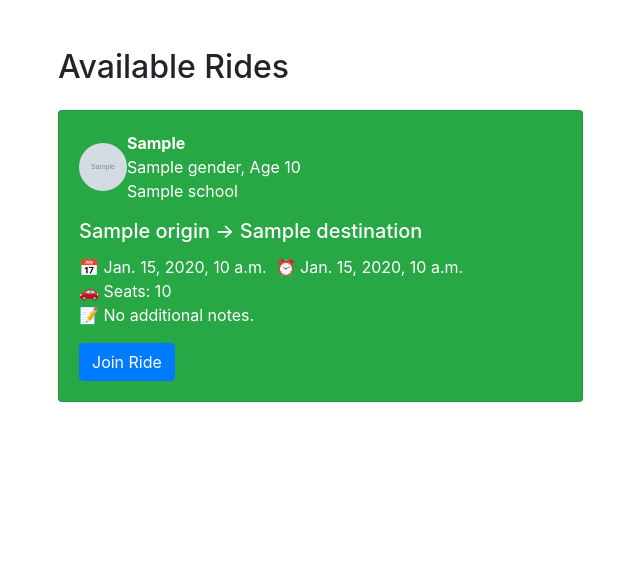
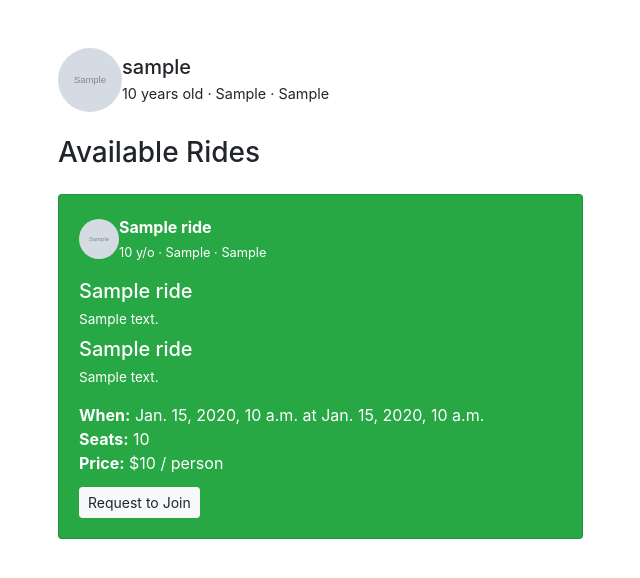
Before and after one commit to JCorneilleN/Kumba-web, a Django app: template kumba-dev/core/templates/core/rides.html in a window 1280 px wide. Shown: the part 24-602 px from the top of the page, without its empty margins (42-682 px from the left). Run offline with Django 5.2, Linux system fonts and the light colour scheme; the template is opened without the code that fills it: most values are stand-ins (such as "Sample title", 1, 10 or a date in 2020); grey boxes marked "Sample" are stand-in pictures; parts of the project's set-up code (start-up, migrations or seed data) failed here and were passed over; some libraries are stand-ins or nearby versions.

Commit message:
Added more files

```diff
--- a/kumba-dev/core/templates/core/rides.html
+++ b/kumba-dev/core/templates/core/rides.html
@@ -3,41 +3,76 @@
 
 {% block content %}
 <div class="container my-4">
-  <h2 class="mb-4">Available Rides</h2>
-  {% if rides %}
-    <div class="row g-3">
+
+  {# ——— Current User Info ——— #}
+  <div class="d-flex align-items-center mb-4">
+    <img src="{{ user_picture_url }}"
+         alt="Profile picture"
+         class="rounded-circle me-3"
+         style="width:64px;height:64px;object-fit:cover;">
+    <div>
+      <h5 class="mb-1">{{ user_name }}</h5>
+      <p class="mb-0" style="font-size:0.9rem;">
+        {{ user_age }} years old &middot; {{ user_gender }} &middot; {{ user_school }}
+      </p>
+    </div>
+  </div>
+
+  <h3 class="mb-4">Available Rides</h3>
+  <div class="row gy-3">
+
     {% for ride in rides %}
       <div class="col-md-6">
         <div class="card bg-success text-white h-100">
           <div class="card-body">
+
+            {# ——— Driver Info ——— #}
             <div class="d-flex align-items-center mb-3">
-                {% if ride.profile_picture %}
-                  <img src="{{ ride.profile_picture }}" class="rounded-circle me-3" style="width:48px; height:48px;">
-                {% else %}
-                  <div class="bg-secondary rounded-circle me-3" style="width:48px; height:48px;"></div>
-                {% endif %}
+              <img src="{{ ride.driver_picture }}"
+                   alt="Driver pic"
+                   class="rounded-circle me-2"
+                   style="width:40px;height:40px;object-fit:cover;">
               <div>
-                  <strong>{{ ride.first_name }}</strong><br>
-                  {{ ride.gender }}, Age {{ ride.age }}<br>
-                  {{ ride.school }}
+                <strong>{{ ride.driver_name }}</strong><br>
+                <small style="font-size:0.8rem;">
+                  {{ ride.driver_age }} y/o &middot; {{ ride.driver_gender }} &middot; {{ ride.driver_school }}
+                </small>
               </div>
             </div>
-              <h5 class="card-title">{{ ride.origin }} → {{ ride.destination }}</h5>
-              <p class="card-text">
-                📅 {{ ride.date }} &nbsp;⏰ {{ ride.time }}<br>
-                🚗 Seats: {{ ride.seats }}<br>
-                📝 {{ ride.notes|default:"No additional notes." }}
+
+            {# ——— Route ——— #}
+            <h5 class="card-title">{{ ride.origin_name }}</h5>
+            <p class="card-subtitle mb-2" style="font-size:0.85rem;">
+              {{ ride.origin_address }}
             </p>
-              <a href="{% url 'join_ride' ride.id %}" class="btn btn-primary">
-                Join Ride
+
+            <div class="text-center my-2">
+              <i class="bi bi-arrow-down-circle-fill fs-3"></i>
+            </div>
+
+            <h5 class="card-title mt-2">{{ ride.destination_name }}</h5>
+            <p class="card-subtitle mb-3" style="font-size:0.85rem;">
+              {{ ride.destination_address }}
+            </p>
+
+            {# ——— Details ——— #}
+            <p class="card-text mb-1">
+              <strong>When:</strong> {{ ride.date }} at {{ ride.time }}<br>
+              <strong>Seats:</strong> {{ ride.seats }}<br>
+              <strong>Price:</strong> ${{ ride.price_per_person }} / person
+            </p>
+
+            <a href="{% url 'request_join' ride.id %}"
+               class="btn btn-light btn-sm mt-2">
+              Request to Join
             </a>
           </div>
         </div>
       </div>
+    {% empty %}
+      <p>No upcoming rides available.</p>
     {% endfor %}
+
   </div>
-  {% else %}
-    <p>No upcoming rides at the moment.</p>
-  {% endif %}
 </div>
 {% endblock %}
```
Also changed, not shown: kumba-dev/core/views.py (+50 -30 lines). Lines whose indentation alone changed are shown as unchanged.
